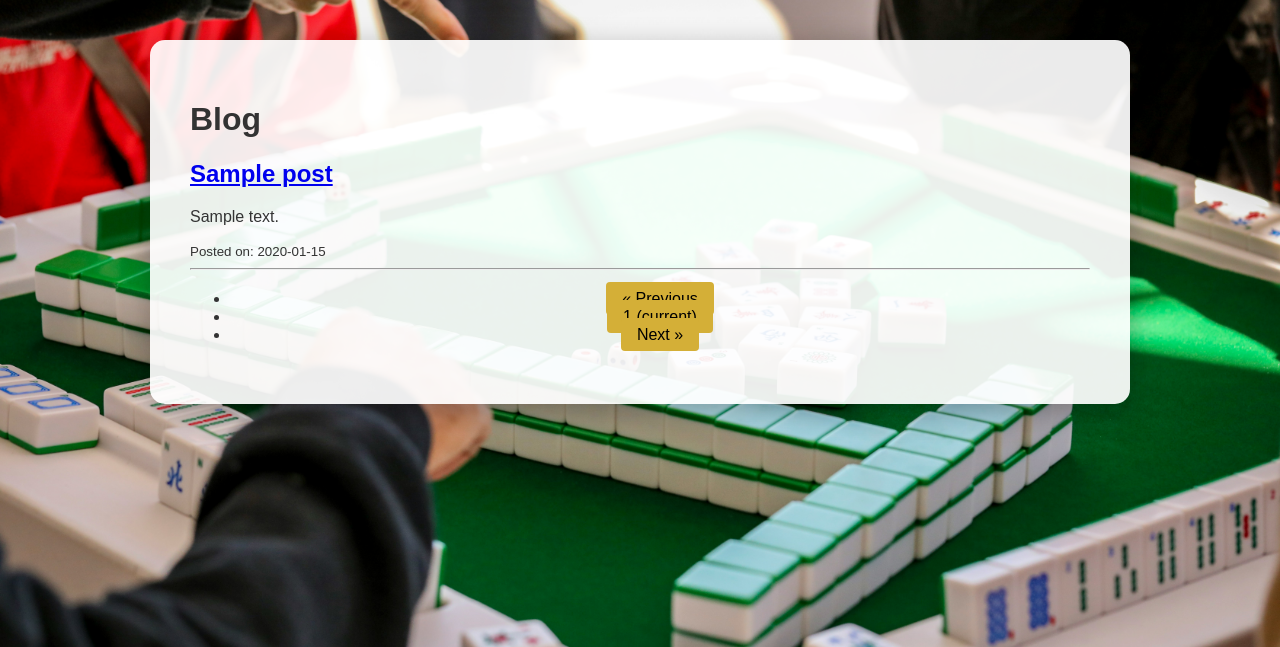
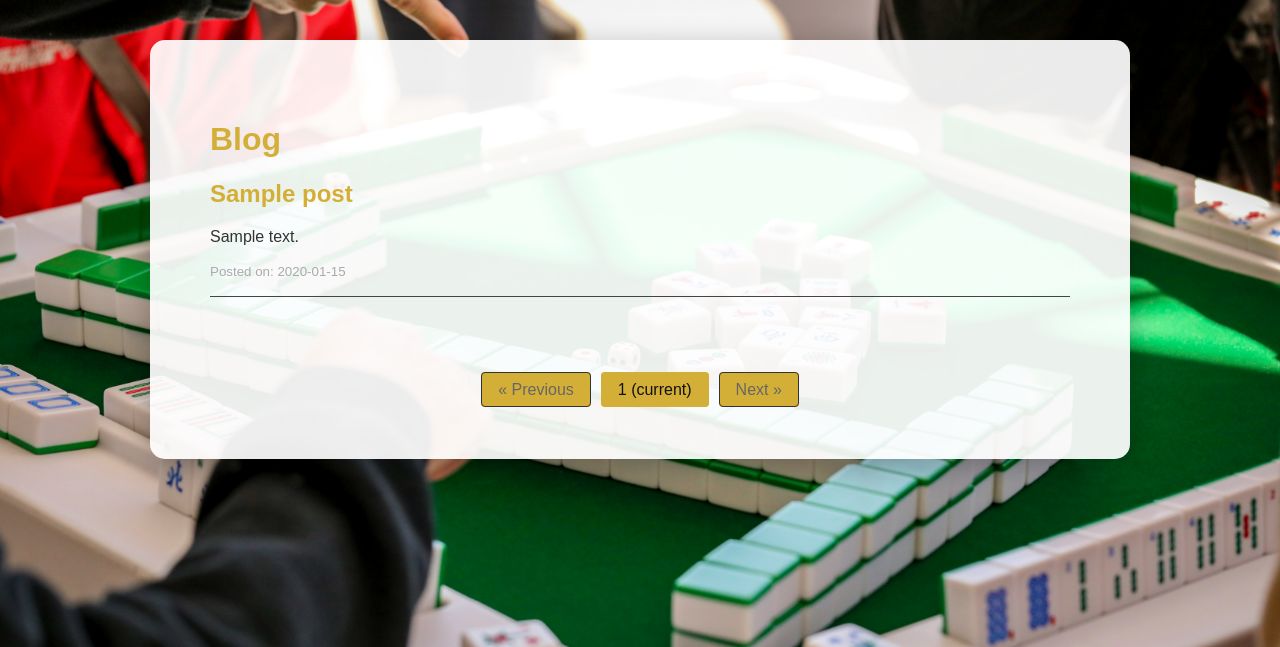
Before and after one commit to Daenariz/riichi-club, a Flask app: page /blog in a window 1280 px wide. Shown: the part 38-685 px from the top of the page. Run offline with Flask 3, Linux system fonts and the light colour scheme; tables that the repository leaves empty hold one stand-in row (values such as "Sample post").

Commit message:
style: fix blog pagination spacing and list styling
Co-authored-by: aider (openrouter/google/gemini-2.5-pro) <aider@aider.chat>

```diff
--- a/app/templates/blog.html
+++ b/app/templates/blog.html
@@ -1,15 +1,28 @@
 {% extends "base.html" %}
 
 {% block content %}
-    <h1>Blog</h1>
+<style>
+    .blog-container { padding: 20px; }
+    .blog-post { margin-bottom: 2rem; border-bottom: 1px solid #444; padding-bottom: 1rem; }
+    .pagination { display: flex; justify-content: center; list-style: none; padding: 0; margin-top: 2rem; }
+    .page-item { margin: 0 5px; }
+    .page-link { color: #d4af37; text-decoration: none; padding: 8px 12px; border: 1px solid #444; }
+    .page-item.active .page-link { background-color: #d4af37; color: #111; border-color: #d4af37; }
+    .page-item.disabled .page-link { color: #666; border-color: #333; }
+</style>
+
+<div class="blog-container">
+    <h1 style="color: #d4af37;">Blog</h1>
     {% for post in posts %}
-        <article>
-            <h2><a href="{{ url_for('home.view_blog', id=post.id) }}">{{ post.title }}</a></h2>
-            <p>{{ post.body | truncate(200, True) }}</p>
-            <small>Posted on: {{ post.timestamp.strftime('%Y-%m-%d') }}</small>
-        </article>
-        <hr>
+        <div class="blog-post">
+            <h2><a href="{{ url_for('home.view_blog', id=post.id) }}" style="color: #d4af37; text-decoration: none;">{{ post.title }}</a></h2>
+            <p>{{ post
+
+.body | truncate(200, True) }}</p>
+            <small style="color: #aaa;">Posted on: {{ post.timestamp.strftime('%Y-%m-%d') }}</small>
+        </div>
     {% endfor %}
+</div>
 
     {% if pagination %}
     <nav aria-label="Blog navigation">
```
